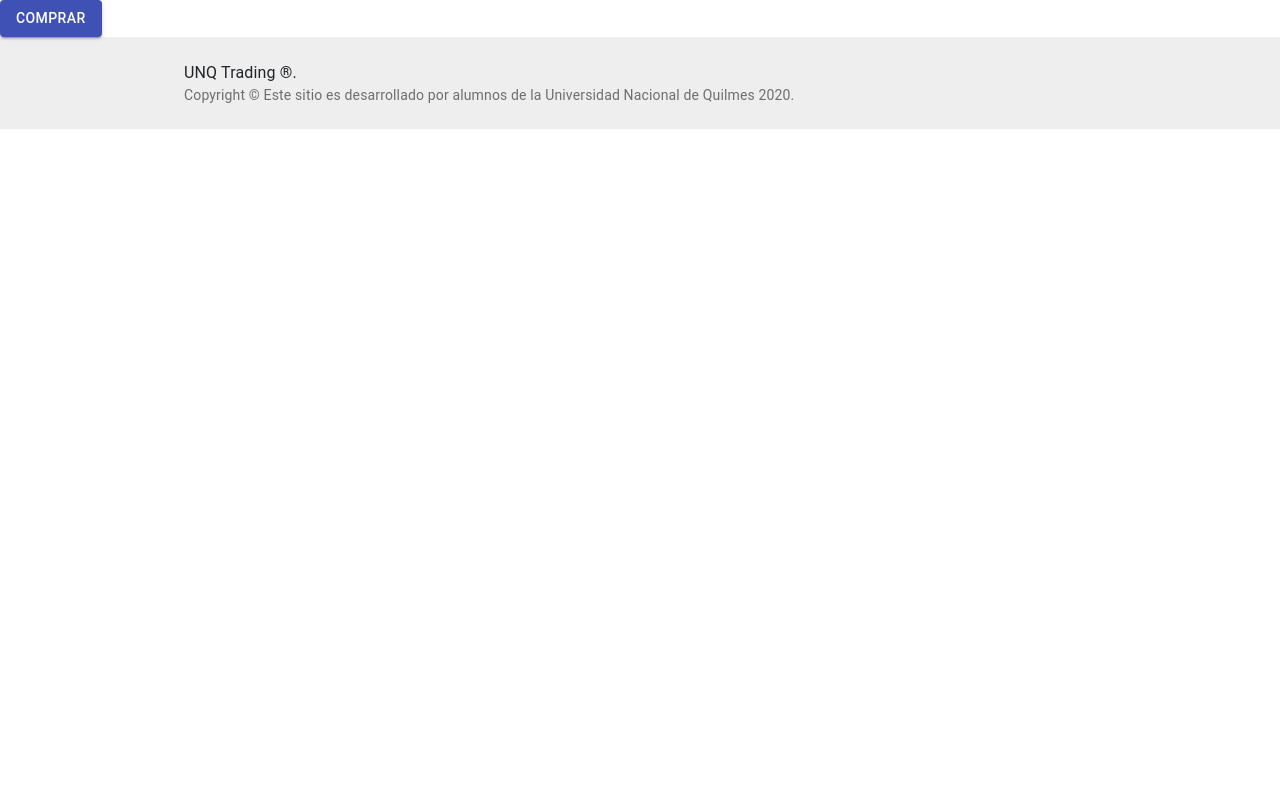
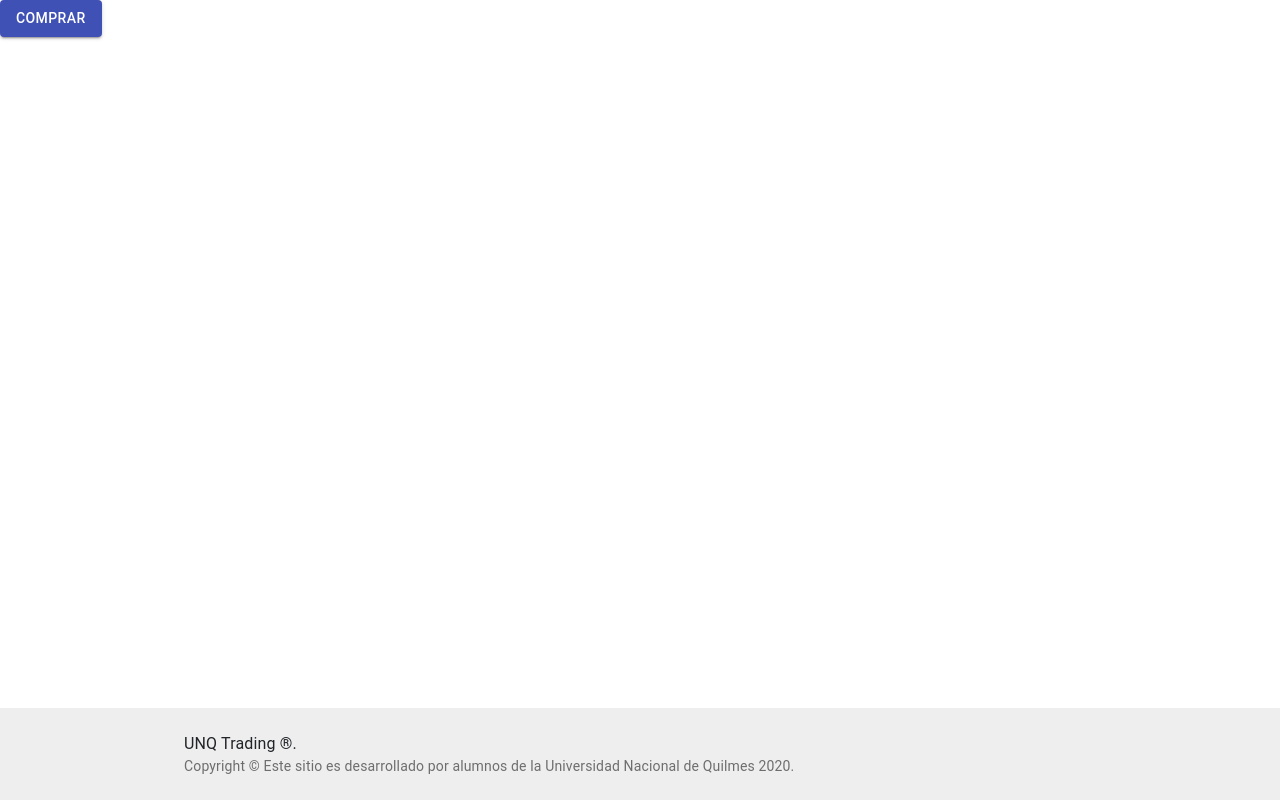
Before and after one commit to fedegaretti/UNQTradingFE, a React (Create React App) app: page /comprar in a window 1280 px wide. Built offline with nearby package versions, Linux system fonts and the light colour scheme.

Commit message:
fix position footer

```diff
--- a/src/Components/Footer/Footer.jsx
+++ b/src/Components/Footer/Footer.jsx
@@ -29,6 +29,9 @@ const useStyles = makeStyles((theme) => ({
     marginBottom: theme.spacing(2),
   },
   footer: {
+    position: 'absolute',
+    bottom: '0',
+    width: '100%',
     padding: theme.spacing(3, 2),
     marginTop: 'auto',
     backgroundColor:
```
